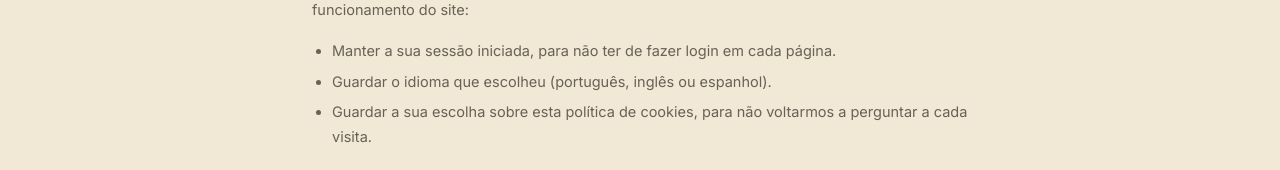
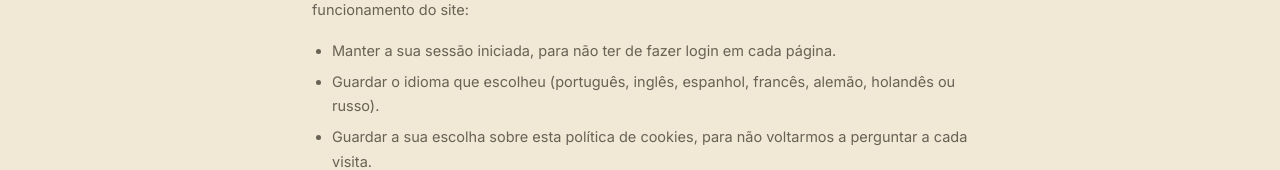
Before and after one commit to andreiadetails-byte/portal-imobiliario, a Next.js app: page /cookies in a window 1280 px wide. Shown: the part 357-527 px from the top of the page. Built offline with nearby package versions, Linux system fonts and the light colour scheme; no server answers.

Commit message:
Atualizar lista de idiomas na politica de cookies

```diff
--- a/app/cookies/page.js
+++ b/app/cookies/page.js
@@ -13,7 +13,7 @@ export default function CookiesPage() {
       </p>
       <ul style={{ marginBottom: 16, paddingLeft: 20 }}>
         <li style={{ marginBottom: 6 }}>Manter a sua sessão iniciada, para não ter de fazer login em cada página.</li>
-        <li style={{ marginBottom: 6 }}>Guardar o idioma que escolheu (português, inglês ou espanhol).</li>
+        <li style={{ marginBottom: 6 }}>Guardar o idioma que escolheu (português, inglês, espanhol, francês, alemão, holandês ou russo).</li>
         <li style={{ marginBottom: 6 }}>Guardar a sua escolha sobre esta política de cookies, para não voltarmos a perguntar a cada visita.</li>
       </ul>
       <p style={{ marginBottom: 16 }}>
```
